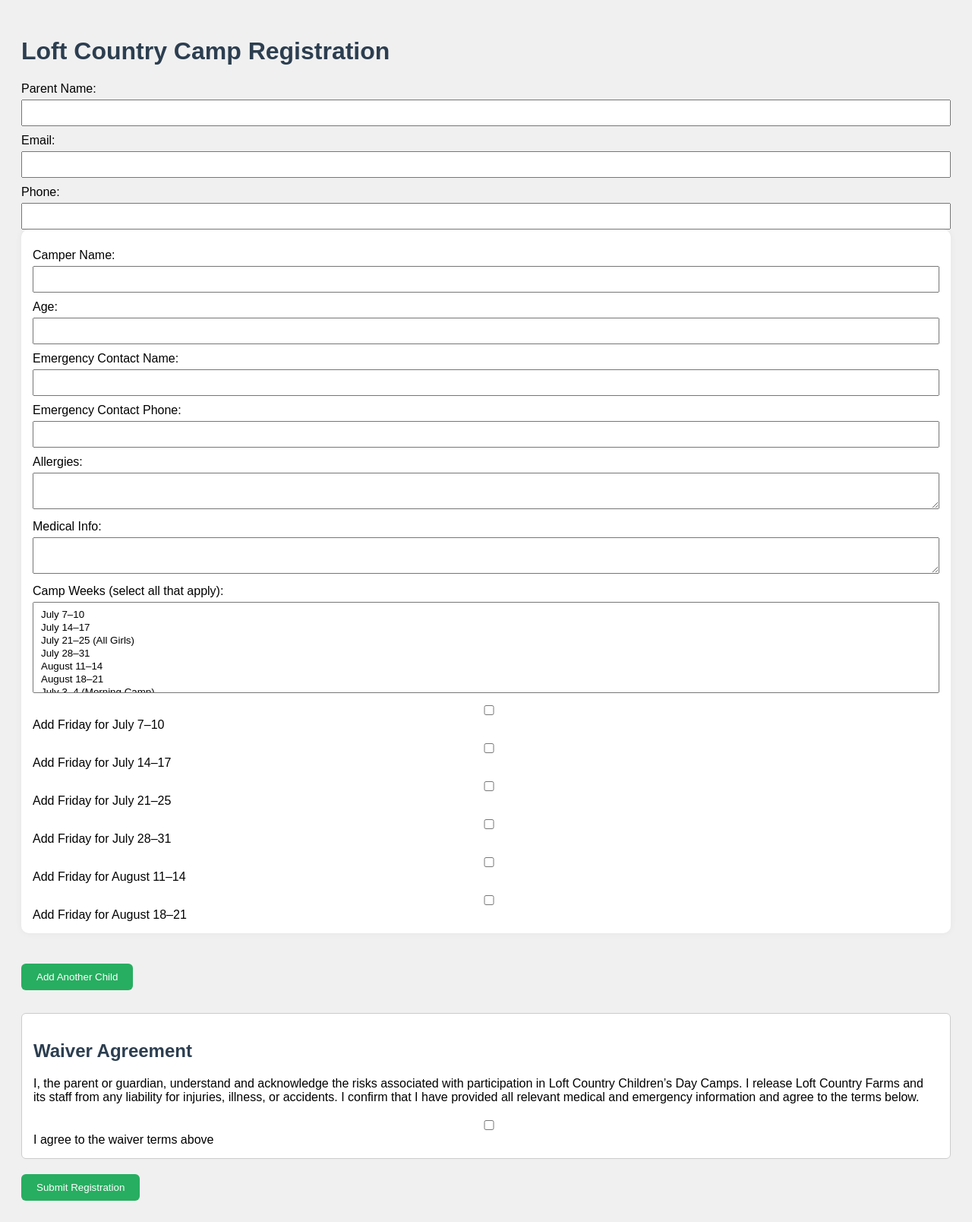
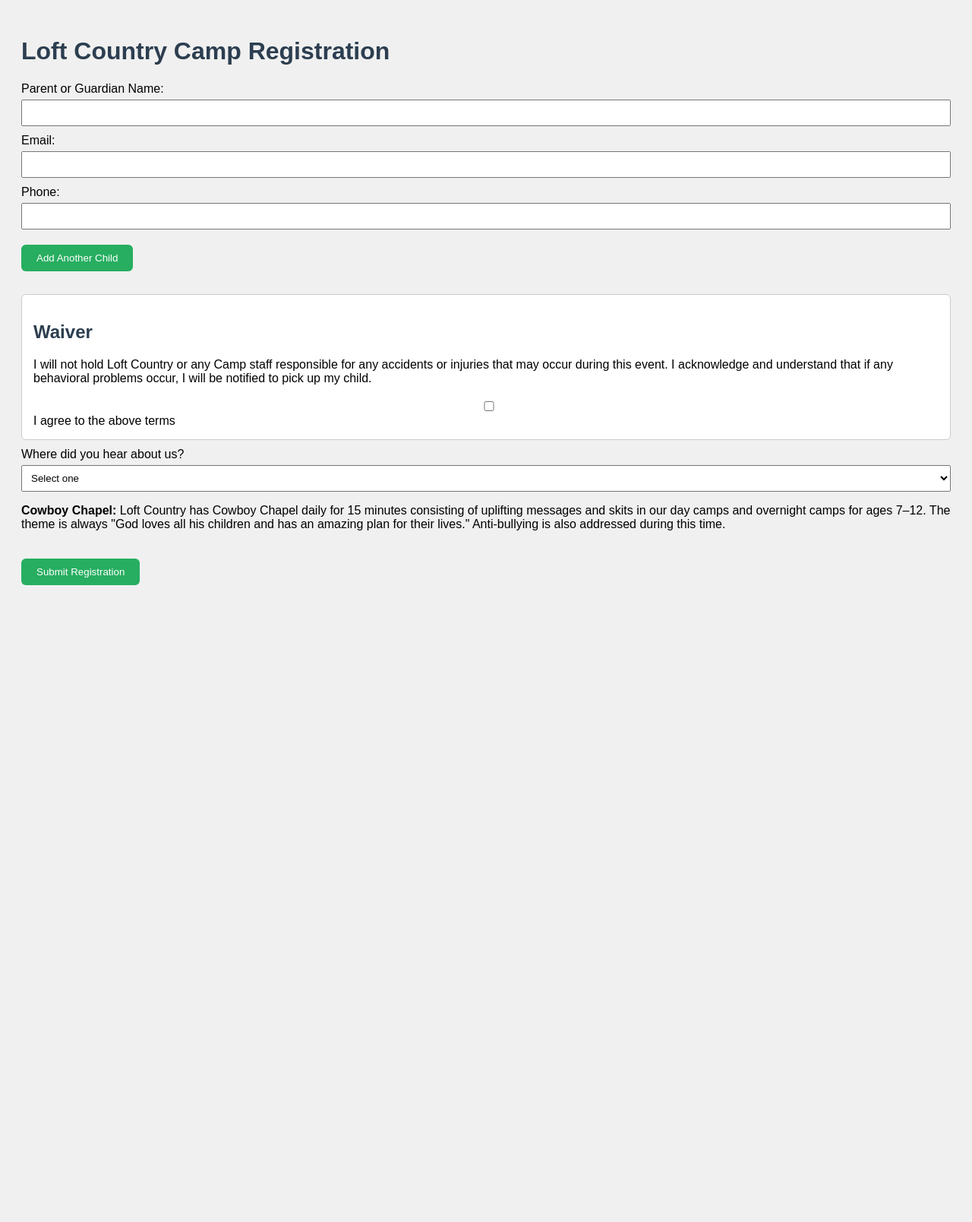
Before and after one commit to trentwsulz/loft-country-camp, a Python web app: template templates/form.html in a window 1280 px wide. Shown: the whole page at 76% size. After the commit the page ends 770 px from the top, so only its background shows below. Run offline with Jinja, Linux system fonts and the light colour scheme; the template is opened without the code that fills it, so the values that code supplies are empty.

Commit message:
Update form.html

```diff
--- a/templates/form.html
+++ b/templates/form.html
@@ -3,50 +3,14 @@
 <head>
   <title>Loft Country Camp Registration</title>
   <style>
-    body {
-      font-family: sans-serif;
-      background: #f0f0f0;
-      padding: 20px;
-    }
-    h1, h2 {
-      color: #2c3e50;
-    }
-    .child-section {
-      background: #fff;
-      padding: 15px;
-      margin-bottom: 20px;
-      border-radius: 10px;
-      box-shadow: 0 0 10px rgba(0,0,0,0.05);
-    }
-    label {
-      display: block;
-      margin-top: 10px;
-    }
-    input, select, textarea {
-      width: 100%;
-      padding: 8px;
-      margin-top: 5px;
-      box-sizing: border-box;
-    }
-    button {
-      margin-top: 20px;
-      padding: 10px 20px;
-      background: #27ae60;
-      color: white;
-      border: none;
-      border-radius: 6px;
-      cursor: pointer;
-    }
-    button:hover {
-      background: #219150;
-    }
-    .waiver-box {
-      background: #fff;
-      padding: 15px;
-      margin-top: 30px;
-      border: 1px solid #ccc;
-      border-radius: 6px;
-    }
+    body { font-family: sans-serif; background: #f0f0f0; padding: 20px; }
+    h1, h2 { color: #2c3e50; }
+    .child-section { background: #fff; padding: 15px; margin-bottom: 20px; border-radius: 10px; box-shadow: 0 0 10px rgba(0,0,0,0.05); }
+    label { display: block; margin-top: 10px; }
+    input, select, textarea { width: 100%; padding: 8px; margin-top: 5px; box-sizing: border-box; }
+    button { margin-top: 20px; padding: 10px 20px; background: #27ae60; color: white; border: none; border-radius: 6px; cursor: pointer; }
+    button:hover { background: #219150; }
+    .waiver-box { background: #fff; padding: 15px; margin-top: 30px; border: 1px solid #ccc; border-radius: 6px; }
   </style>
   <script>
     let childCount = 1;
@@ -65,85 +29,102 @@
 <body>
   <h1>Loft Country Camp Registration</h1>
   <form method="POST" action="/submit">
-    <label>Parent Name: <input name="parent_name" required></label>
+    <label>Parent or Guardian Name: <input name="parent_name" required></label>
     <label>Email: <input type="email" name="email" required></label>
     <label>Phone: <input name="phone" required></label>
-
     <input type="hidden" id="children_count" name="children_count" value="1">
-    <div id="children">
-      <div class="child-section">
-        <label>Camper Name: <input name="child_0_name" required></label>
-        <label>Age: <input type="number" name="child_0_age" required></label>
-        <label>Emergency Contact Name: <input name="child_0_emergency_contact" required></label>
-        <label>Emergency Contact Phone: <input name="child_0_emergency_phone" required></label>
-        <label>Allergies: <textarea name="child_0_allergies"></textarea></label>
-        <label>Medical Info: <textarea name="child_0_medical"></textarea></label>
-        <label>Camp Weeks (select all that apply):<br>
-          <select name="child_0_weeks" multiple size="6" required>
-            <option value="July 7–10">July 7–10</option>
-            <option value="July 14–17">July 14–17</option>
-            <option value="July 21–25 (All Girls)">July 21–25 (All Girls)</option>
-            <option value="July 28–31">July 28–31</option>
-            <option value="August 11–14">August 11–14</option>
-            <option value="August 18–21">August 18–21</option>
-            <option value="July 3–4">July 3–4 (Morning Camp)</option>
-            <option value="August 5–6">August 5–6 (Morning Camp)</option>
-            <option value="August 7–8">August 7–8 (Morning Camp)</option>
+    <div id="children"></div>
+    <button type="button" onclick="addChild()">Add Another Child</button>
+    <div class="waiver-box">
+      <h2>Waiver</h2>
+      <p>I will not hold Loft Country or any Camp staff responsible for any accidents or injuries that may occur during this event. I acknowledge and understand that if any behavioral problems occur, I will be notified to pick up my child.</p>
+      <label><input type="checkbox" name="waiver" required> I agree to the above terms</label>
+    </div>
+    <label>Where did you hear about us?
+      <select name="referral_source" required>
+        <option value="">Select one</option>
+        <option>Flyer in mail</option>
+        <option>Parade</option>
+        <option>School Field Trip</option>
+        <option>Word of mouth</option>
+        <option>Facebook</option>
+        <option>Booth at fair/trade show</option>
+        <option>Google search</option>
+        <option>Other</option>
       </select>
     </label>
-        <label><input type="checkbox" name="child_0_friday_July 7–10"> Add Friday for July 7–10</label>
-        <label><input type="checkbox" name="child_0_friday_July 14–17"> Add Friday for July 14–17</label>
-        <label><input type="checkbox" name="child_0_friday_July 21–25 (All Girls)"> Add Friday for July 21–25</label>
-        <label><input type="checkbox" name="child_0_friday_July 28–31"> Add Friday for July 28–31</label>
-        <label><input type="checkbox" name="child_0_friday_August 11–14"> Add Friday for August 11–14</label>
-        <label><input type="checkbox" name="child_0_friday_August 18–21"> Add Friday for August 18–21</label>
-      </div>
-    </div>
+    <p><strong>Cowboy Chapel:</strong> Loft Country has Cowboy Chapel daily for 15 minutes consisting of uplifting messages and skits in our day camps and overnight camps for ages 7–12. The theme is always "God loves all his children and has an amazing plan for their lives." Anti-bullying is also addressed during this time.</p>
+    <button type="submit">Submit Registration</button>
+  </form>
 
   <script type="text/template" id="child_template">
     <div class="child-section">
-        <label>Camper Name: <input name="child___INDEX__name" required></label>
-        <label>Age: <input type="number" name="child___INDEX__age" required></label>
-        <label>Emergency Contact Name: <input name="child___INDEX__emergency_contact" required></label>
-        <label>Emergency Contact Phone: <input name="child___INDEX__emergency_phone" required></label>
-        <label>Allergies: <textarea name="child___INDEX__allergies"></textarea></label>
-        <label>Medical Info: <textarea name="child___INDEX__medical"></textarea></label>
-        <label>Camp Weeks (select all that apply):<br>
-          <select name="child___INDEX__weeks" multiple size="6" required>
-            <option value="July 7–10">July 7–10</option>
-            <option value="July 14–17">July 14–17</option>
-            <option value="July 21–25 (All Girls)">July 21–25 (All Girls)</option>
-            <option value="July 28–31">July 28–31</option>
-            <option value="August 11–14">August 11–14</option>
-            <option value="August 18–21">August 18–21</option>
-            <option value="July 3–4">July 3–4 (Morning Camp)</option>
-            <option value="August 5–6">August 5–6 (Morning Camp)</option>
-            <option value="August 7–8">August 7–8 (Morning Camp)</option>
+      <h2>Camper __INDEX__</h2>
+      <label>First and Last Name: <input name="child___INDEX__name" required></label>
+      <label>Address: <input name="child___INDEX__address" required></label>
+      <label>Gender:
+        <select name="child___INDEX__gender" required>
+          <option value="">Select</option>
+          <option>Male</option>
+          <option>Female</option>
+          <option>Other</option>
         </select>
       </label>
-        <label><input type="checkbox" name="child___INDEX__friday_July 7–10"> Add Friday for July 7–10</label>
-        <label><input type="checkbox" name="child___INDEX__friday_July 14–17"> Add Friday for July 14–17</label>
-        <label><input type="checkbox" name="child___INDEX__friday_July 21–25 (All Girls)"> Add Friday for July 21–25</label>
-        <label><input type="checkbox" name="child___INDEX__friday_July 28–31"> Add Friday for July 28–31</label>
-        <label><input type="checkbox" name="child___INDEX__friday_August 11–14"> Add Friday for August 11–14</label>
-        <label><input type="checkbox" name="child___INDEX__friday_August 18–21"> Add Friday for August 18–21</label>
+      <label>Birthdate: <input type="date" name="child___INDEX__birthdate" required></label>
+      <label>Camps your child is enrolled in:<br>
+        <select name="child___INDEX__weeks" multiple size="6" required>
+          <option>July 7–10</option>
+          <option>July 14–17</option>
+          <option>July 21–25 (All Girls)</option>
+          <option>July 28–31</option>
+          <option>August 11–14</option>
+          <option>August 18–21</option>
+          <option>July 3–4 (Morning Camp)</option>
+          <option>August 5–6 (Morning Camp)</option>
+          <option>August 7–8 (Morning Camp)</option>
+        </select>
+      </label>
+      <label>Did you purchase optional Friday?
+        <select name="child___INDEX__friday">
+          <option value="">N/A</option>
+          <option>Yes</option>
+          <option>No</option>
+        </select>
+      </label>
+      <label>Medical Number: <input name="child___INDEX__medical_number"></label>
+      <label>Are immunizations up to date?
+        <select name="child___INDEX__immunizations">
+          <option value="">Select</option>
+          <option>Yes</option>
+          <option>No</option>
+        </select>
+      </label>
+      <label>Medical Conditions:<br>
+        <input type="checkbox" name="child___INDEX__medical_conditions" value="Asthma"> Asthma<br>
+        <input type="checkbox" name="child___INDEX__medical_conditions" value="Autism Spectrum"> Autism Spectrum<br>
+        <input type="checkbox" name="child___INDEX__medical_conditions" value="ADD/ADHD"> ADD/ADHD<br>
+        <input type="checkbox" name="child___INDEX__medical_conditions" value="Chronic Health Condition"> Chronic Health Condition<br>
+        <input type="checkbox" name="child___INDEX__medical_conditions" value="Diabetes"> Diabetes<br>
+        <input type="checkbox" name="child___INDEX__medical_conditions" value="Epilepsy"> Epilepsy<br>
+        <input type="checkbox" name="child___INDEX__medical_conditions" value="Gross Motor Difficulties"> Gross Motor Difficulties<br>
+        <input type="checkbox" name="child___INDEX__medical_conditions" value="Slow Processing"> Slow Processing<br>
+        <input type="checkbox" name="child___INDEX__medical_conditions" value="Speech Delay"> Speech Delay<br>
+        <input type="checkbox" name="child___INDEX__medical_conditions" value="Other"> Other
+      </label>
+      <label>If other, please explain: <input name="child___INDEX__medical_other"></label>
+      <label>Allergic reaction (items they may be allergic to):<br>
+        <textarea name="child___INDEX__allergies"></textarea>
+      </label>
+      <label>Does your child receive any additional support at school or home?<br>
+        <textarea name="child___INDEX__support"></textarea>
+      </label>
+      <label>Permission for over-the-counter medications?<br>
+        <textarea name="child___INDEX__otc_permission"></textarea>
+      </label>
+      <label>Emergency Contact Name: <input name="child___INDEX__emergency_contact" required></label>
+      <label>Emergency Contact Relationship: <input name="child___INDEX__emergency_relation" required></label>
+      <label>Emergency Contact Phone: <input name="child___INDEX__emergency_phone" required></label>
     </div>
   </script>
-
-    <button type="button" onclick="addChild()">Add Another Child</button>
-
-    <div class="waiver-box">
-      <h2>Waiver Agreement</h2>
-      <p>
-        I, the parent or guardian, understand and acknowledge the risks associated with participation
-        in Loft Country Children’s Day Camps. I release Loft Country Farms and its staff from any liability
-        for injuries, illness, or accidents. I confirm that I have provided all relevant medical and emergency
-        information and agree to the terms below.
-      </p>
-      <label><input type="checkbox" name="waiver" required> I agree to the waiver terms above</label>
-    </div>
-
-    <button type="submit">Submit Registration</button>
-  </form>
 </body>
 </html>
```
Lines whose indentation alone changed are shown as unchanged.
